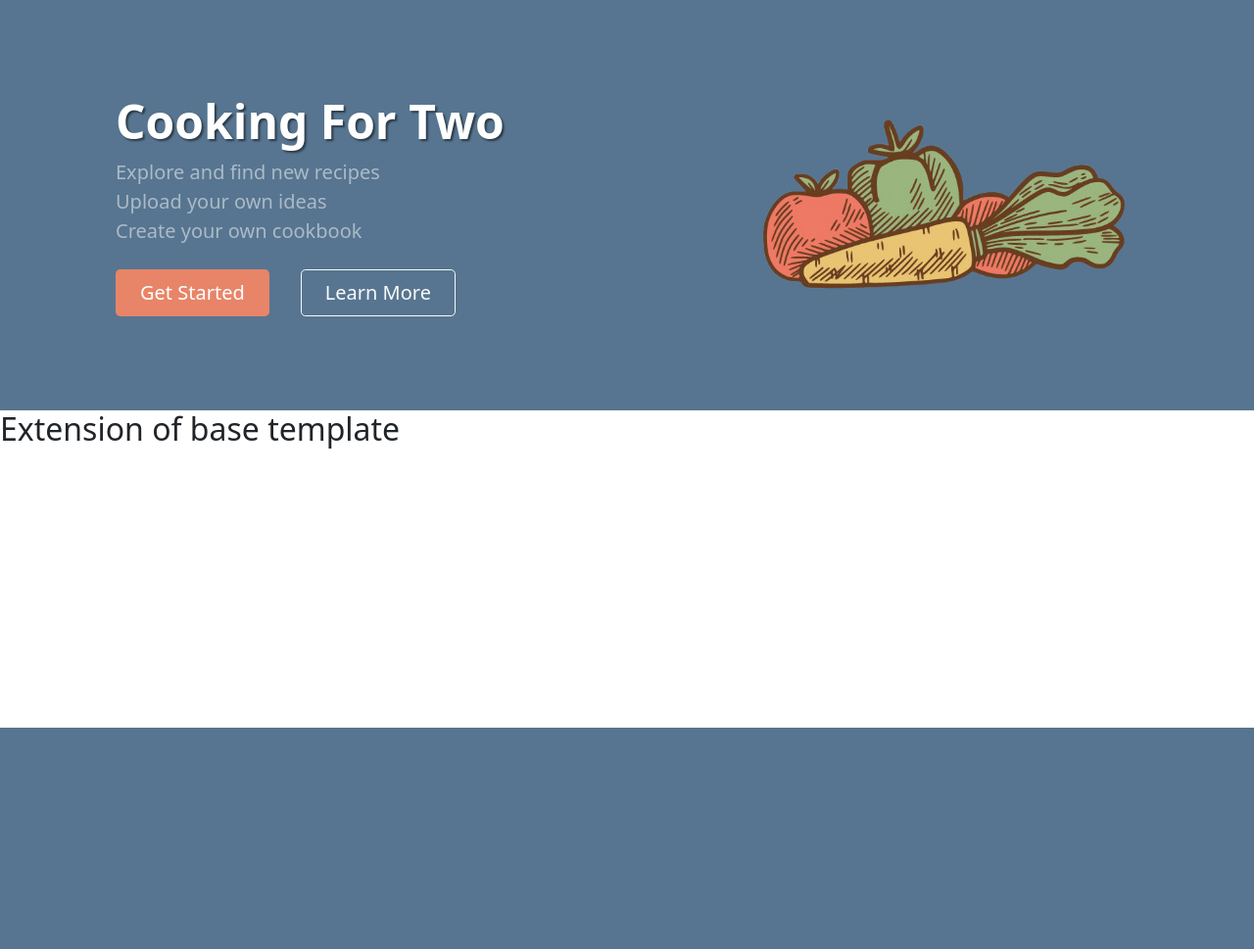
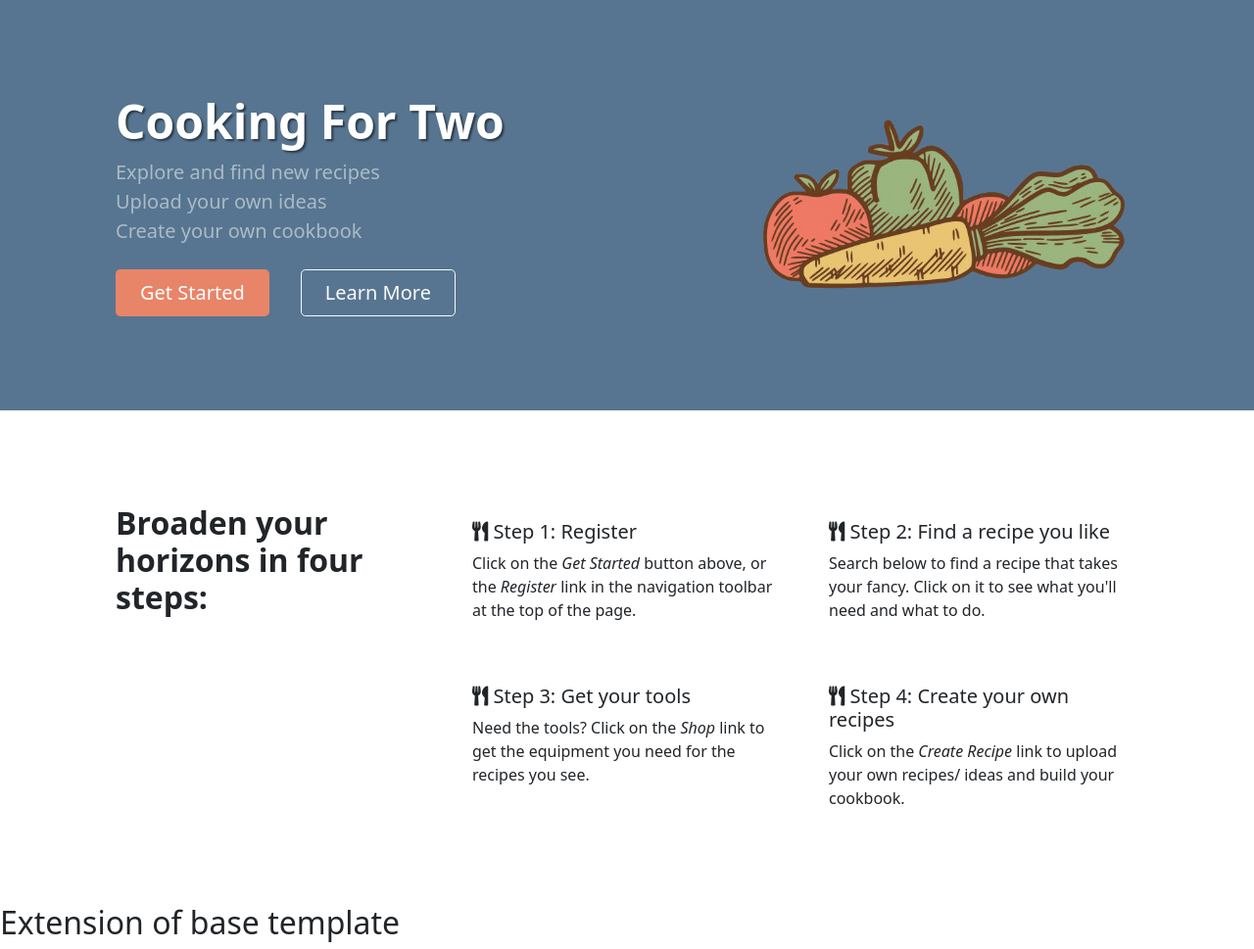
Before and after one commit to Tom1358/cooking_for_two, a Flask app: page / in a window 1280 px wide. Shown: the part 57-1026 px from the top of the page at 98% size. Before the commit the page ends 800 px from the top, so only its background shows below. Run offline with Flask 2, Linux system fonts and the light colour scheme; data that the repository does not hold is empty; some libraries are stand-ins or nearby versions.

Commit message:
Add flavor text to homepage for instructions on using website

```diff
--- a/templates/base.html
+++ b/templates/base.html
@@ -61,6 +61,39 @@
         </div>
     </header>
 
+    <!-- Features section-->
+    <section class="py-5" id="features">
+        <div class="container px-5 my-5">
+            <div class="row gx-5">
+                <div class="col-lg-4 mb-5 mb-lg-0"><h2 class="fw-bolder mb-0">Broaden your horizons in four steps:</h2></div>
+                <div class="col-lg-8">
+                    <div class="row gx-5 row-cols-1 row-cols-md-2">
+                        <div class="col mb-5 h-100">
+                            <div class="feature bg-primary bg-gradient text-white rounded-3 mb-3"></div>
+                            <h2 class="h5"><i class="fas fa-utensils"></i> Step 1: Register</h2>
+                            <p class="mb-0">Click on the <em>Get Started</em> button above, or the <em>Register</em> link in the navigation toolbar at the top of the page.</p>
+                        </div>
+                        <div class="col mb-5 h-100">
+                            <div class="feature bg-primary bg-gradient text-white rounded-3 mb-3"><i class="bi bi-building"></i></div>
+                            <h2 class="h5"><i class="fas fa-utensils"></i> Step 2: Find a recipe you like</h2>
+                            <p class="mb-0">Search below to find a recipe that takes your fancy.  Click on it to see what you'll need and what to do.</p>
+                        </div>
+                        <div class="col mb-5 mb-md-0 h-100">
+                            <div class="feature bg-primary bg-gradient text-white rounded-3 mb-3"><i class="bi bi-toggles2"></i></div>
+                            <h2 class="h5"><i class="fas fa-utensils"></i> Step 3: Get your tools</h2>
+                            <p class="mb-0">Need the tools?  Click on the <em>Shop</em> link to get the equipment you need for the recipes you see.</p>
+                        </div>
+                        <div class="col h-100">
+                            <div class="feature bg-primary bg-gradient text-white rounded-3 mb-3"><i class="bi bi-toggles2"></i></div>
+                            <h2 class="h5"><i class="fas fa-utensils"></i> Step 4: Create your own recipes</h2>
+                            <p class="mb-0">Click on the <em>Create Recipe</em> link to upload your own recipes/ ideas and build your cookbook.</p>
+                        </div>
+                    </div>
+                </div>
+            </div>
+        </div>
+    </section>
+
     {% block content %}
     {% endblock %}
 
```
